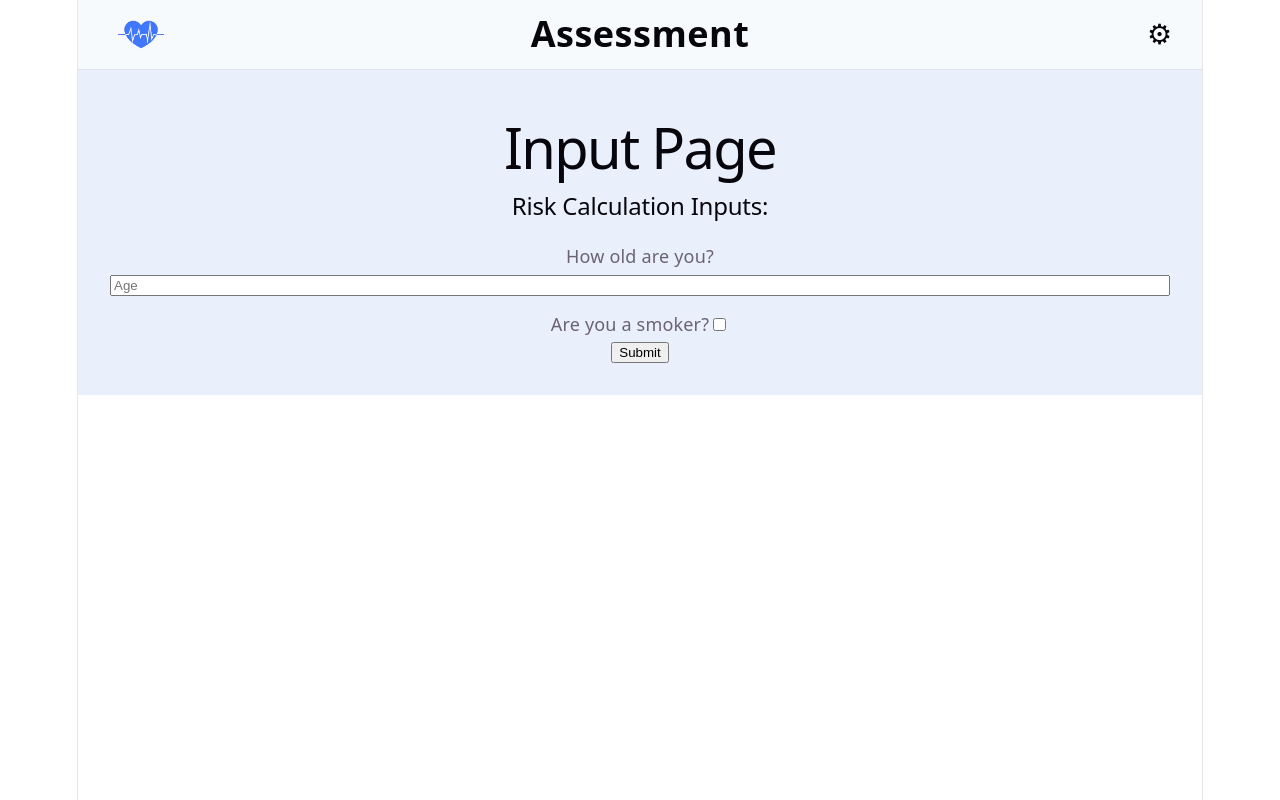
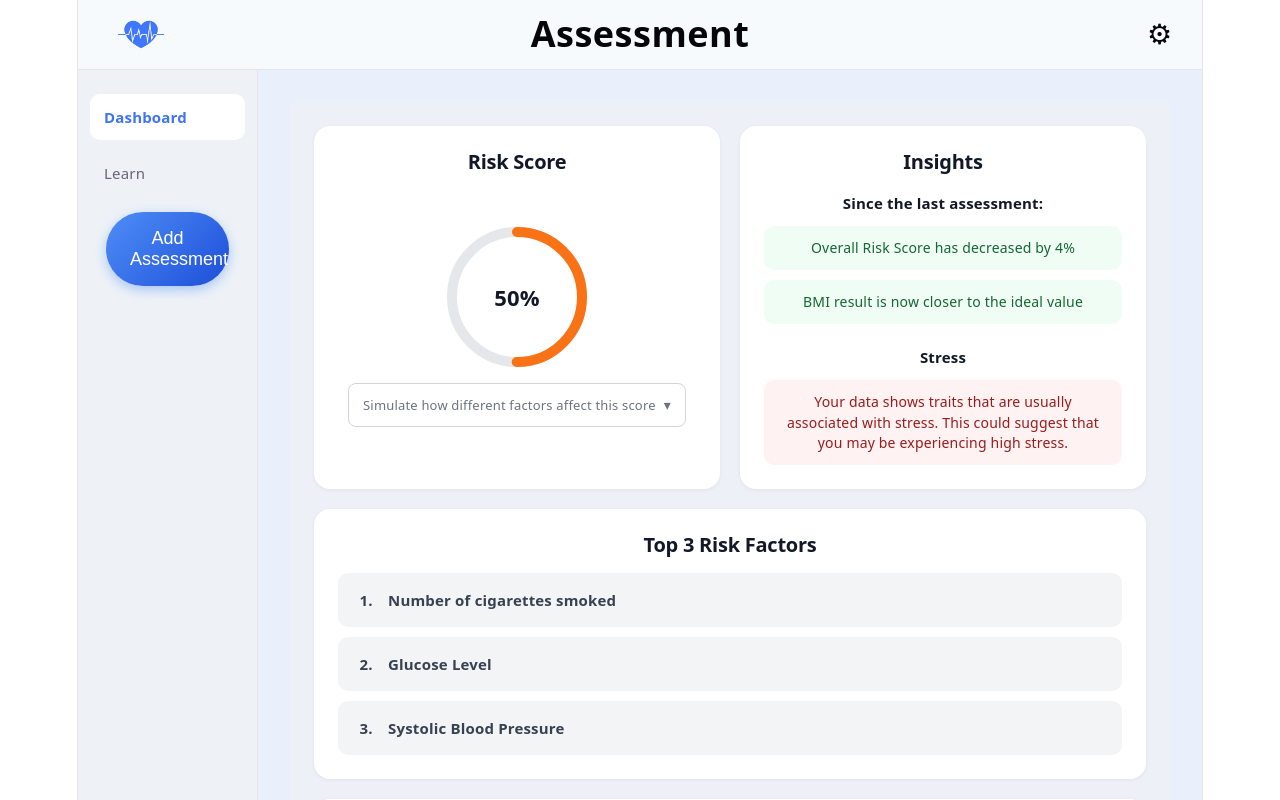
Before and after one commit to RackyDay/ai-cardiometabolic-risk, a React app in the folder frontend/: page / in a window 1280 px wide. Shown: the top 800 px of the page. Built offline with nearby package versions, Linux system fonts and the light colour scheme; the HTML template or start-up script is replaced by a standard one.

Commit message:
Created Dashboard page with hardcoded data.

```diff
--- a/frontend/package.json
+++ b/frontend/package.json
@@ -12,7 +12,8 @@
   "dependencies": {
     "react": "^19.2.5",
     "react-dom": "^19.2.5",
-    "react-router-dom": "^7.15.0"
+    "react-router-dom": "^7.15.0",
+    "recharts": "^2.15.3"
   },
   "devDependencies": {
     "@eslint/js": "^10.0.1",
--- a/frontend/src/App.jsx
+++ b/frontend/src/App.jsx
@@ -9,7 +9,6 @@ import SideNav from "./components/SideNav";
 import useAppLayoutViewModel from "./viewmodels/useAppLayoutViewModel";
 
 function AppLayout() {
-  // Indicator for side navbar visibility
   const { shouldShowSideNav } = useAppLayoutViewModel();
 
   return (
@@ -21,8 +20,8 @@ function AppLayout() {
 
         <main className="app-content">
           <Routes>
-            <Route path="/" element={<InputPage />} />
-            <Route path="/dashboard" element={<DashboardPage />} />
+            <Route path="/" element={<DashboardPage />} />
+            <Route path="/inputs" element={<InputPage />} />
             <Route path="/learn" element={<LearnPage />} />
           </Routes>
         </main>
--- /dev/null
+++ b/frontend/src/components/ActionButton.css
@@ -0,0 +1,17 @@
+.action-button {
+  background: linear-gradient(135deg, #4f8ef7, #1d4ed8);
+  color: white;
+  border: none;
+  border-radius: 50px;
+  padding: 16px 24px;
+  font-size: 18px;
+  font-weight: 500;
+  cursor: pointer;
+  width: 100%;
+  transition: opacity 0.2s;
+  box-shadow: 0 4px 12px rgba(59, 130, 246, 0.4);
+}
+
+.action-button:hover {
+  opacity: 0.9;
+}
--- /dev/null
+++ b/frontend/src/components/ActionButton.jsx
@@ -0,0 +1,19 @@
+import { useNavigate } from "react-router-dom";
+import "./ActionButton.css";
+
+function ActionButton({ label, to, onClick }) {
+  const navigate = useNavigate();
+
+  const handleClick = () => {
+    if (to) navigate(to);
+    if (onClick) onClick();
+  };
+
+  return (
+    <button className="action-button" onClick={handleClick}>
+      {label}
+    </button>
+  );
+}
+
+export default ActionButton;
--- a/frontend/src/components/SideNav.css
+++ b/frontend/src/components/SideNav.css
@@ -31,3 +31,8 @@
   color: #3f73f6;
   font-weight: 600;
 }
+
+.side-nav-footer {
+  margin-top: auto;
+  padding: 16px;
+}
--- a/frontend/src/components/SideNav.jsx
+++ b/frontend/src/components/SideNav.jsx
@@ -1,12 +1,13 @@
 import { NavLink } from "react-router-dom";
 import "./SideNav.css";
+import ActionButton from "./ActionButton";
 
 function SideNav() {
   return (
     <aside className="side-nav">
       <nav className="side-nav-links">
         <NavLink
-          to="/dashboard"
+          to="/"
           className={({ isActive }) =>
             isActive ? "side-nav-link active" : "side-nav-link"
           }
@@ -23,6 +24,10 @@ function SideNav() {
           Learn
         </NavLink>
       </nav>
+
+      <div className="side-nav-footer">
+        <ActionButton label="Add Assessment" to="/inputs" />
+      </div>
     </aside>
   );
 }
--- a/frontend/src/pages/dashboard.jsx
+++ b/frontend/src/pages/dashboard.jsx
@@ -1,14 +1,180 @@
 import { useContext } from "react";
 import { RiskContext } from "./RiskContext";
+import {
+  LineChart,
+  Line,
+  XAxis,
+  YAxis,
+  Tooltip,
+  ResponsiveContainer,
+  CartesianGrid,
+} from "recharts";
+import "../styles/dashboard.css";
 
-function DashboardPage() {
+// --- Hardcoded data (replace with real data later) ---
+const TOP_RISK_FACTORS = [
+  "Number of cigarettes smoked",
+  "Glucose Level",
+  "Systolic Blood Pressure",
+];
 
-  const {riskInputs, riskScore, setRiskScore} = useContext(RiskContext)
+const INSIGHTS = [
+  "Overall Risk Score has decreased by 4%",
+  "BMI result is now closer to the ideal value",
+];
+
+const TREND_DATA = [
+  { year: 1, risk: 35 },
+  { year: 2, risk: 92 },
+  { year: 3, risk: 80 },
+  { year: 4, risk: 95 },
+  { year: 5, risk: 40 },
+  { year: 6, risk: 78 },
+  { year: 7, risk: 60 },
+  { year: 8, risk: 8 },
+  { year: 9, risk: 42 },
+  { year: 10, risk: 68 },
+];
+
+// --- Circular Risk Gauge ---
+function RiskGauge({ score }) {
+  const radius = 70;
+  const stroke = 10;
+  const normalizedRadius = radius - stroke / 2;
+  const circumference = 2 * Math.PI * normalizedRadius;
+  const progress = (score / 100) * circumference;
 
   return (
-    <div>
-      <h1>Dashboard</h1>
-      <p>Risk Score: {riskScore}</p>
+    <div className="gauge-wrapper">
+      <svg width={radius * 2} height={radius * 2} className="gauge-svg">
+        <circle
+          cx={radius}
+          cy={radius}
+          r={normalizedRadius}
+          fill="none"
+          stroke="#e5e7eb"
+          strokeWidth={stroke}
+        />
+        <circle
+          cx={radius}
+          cy={radius}
+          r={normalizedRadius}
+          fill="none"
+          stroke="#f97316"
+          strokeWidth={stroke}
+          strokeDasharray={`${progress} ${circumference}`}
+          strokeLinecap="round"
+        />
+        <text
+          x={radius}
+          y={radius}
+          textAnchor="middle"
+          dominantBaseline="central"
+          className="gauge-text"
+        >
+          {score}%
+        </text>
+      </svg>
+
+      <div className="simulate-dropdown">
+        <span>Simulate how different factors affect this score</span>
+        <span className="dropdown-arrow">▾</span>
+      </div>
+    </div>
+  );
+}
+
+// --- Main Dashboard Component ---
+function DashboardPage() {
+  const { riskScore } = useContext(RiskContext);
+  const displayScore = riskScore ?? 50;
+
+  return (
+    <div className="dashboard-page">
+      {/* Top row: Risk Score + Insights */}
+      <div className="top-row">
+        {/* Risk Score Card */}
+        <div className="card risk-score-card">
+          <h2 className="card-title">Risk Score</h2>
+          <div className="gauge-center">
+            <RiskGauge score={displayScore} />
+          </div>
+        </div>
+
+        {/* Insights Card */}
+        <div className="card insights-card">
+          <h2 className="card-title">Insights</h2>
+
+          <p className="insight-subheading">Since the last assessment:</p>
+          <div className="insight-list">
+            {INSIGHTS.map((text, i) => (
+              <div key={i} className="insight-item insight-green">
+                {text}
+              </div>
+            ))}
+          </div>
+
+          <p className="insight-subheading stress-heading">Stress</p>
+          <div className="insight-item insight-red">
+            Your data shows traits that are usually associated with stress. This
+            could suggest that you may be experiencing high stress.
+          </div>
+        </div>
+      </div>
+
+      {/* Risk Factors Card */}
+      <div className="card risk-factors-card">
+        <h2 className="card-title">Top 3 Risk Factors</h2>
+        <div className="risk-factor-list">
+          {TOP_RISK_FACTORS.map((factor, i) => (
+            <div key={i} className="risk-factor-row">
+              <span className="risk-factor-number">{i + 1}.</span>
+              <span className="risk-factor-label">{factor}</span>
+            </div>
+          ))}
+        </div>
+      </div>
+
+      {/* Trend Chart Card */}
+      <div className="card trend-card">
+        <h2 className="card-title">10-year Cardiovascular Health Trend</h2>
+        <ResponsiveContainer width="100%" height={260}>
+          <LineChart
+            data={TREND_DATA}
+            margin={{ top: 10, right: 20, left: 0, bottom: 10 }}
+          >
+            <CartesianGrid strokeDasharray="3 3" stroke="#e5e7eb" vertical={true} />
+            <XAxis
+              dataKey="year"
+              label={{ value: "Year", position: "insideBottom", offset: -4, fontSize: 13, fill: "#6b7280" }}
+              tick={{ fontSize: 12, fill: "#6b7280" }}
+              tickLine={false}
+              axisLine={false}
+            />
+            <YAxis
+              domain={[0, 100]}
+              ticks={[0, 25, 50, 75, 100]}
+              label={{ value: "Risk score", angle: -90, position: "insideLeft", offset: 10, fontSize: 13, fill: "#6b7280" }}
+              tick={{ fontSize: 12, fill: "#6b7280" }}
+              tickLine={false}
+              axisLine={false}
+            />
+            <Tooltip
+              contentStyle={{ borderRadius: 8, border: "1px solid #e5e7eb", fontSize: 13 }}
+              formatter={(value) => [`${value}`, "Risk Score"]}
+              labelFormatter={(label) => `Year ${label}`}
+            />
+            <Line
+              type="monotone"
+              dataKey="risk"
+              stroke="#3b82f6"
+              strokeWidth={2.5}
+              dot={{ r: 4, fill: "#3b82f6", strokeWidth: 0 }}
+              activeDot={{ r: 6 }}
+            />
+          </LineChart>
+        </ResponsiveContainer>
+      </div>
     </div>
   );
 }
--- /dev/null
+++ b/frontend/src/styles/dashboard.css
@@ -0,0 +1,177 @@
+/* ===== Dashboard Page Layout ===== */
+.dashboard-page {
+  display: flex;
+  flex-direction: column;
+  gap: 20px;
+  padding: 24px;
+  background-color: #eef0f7;
+  min-height: 100%;
+  box-sizing: border-box;
+}
+
+/* ===== Card Base ===== */
+.card {
+  background: #ffffff;
+  border-radius: 16px;
+  padding: 24px;
+  box-shadow: 0 1px 4px rgba(0, 0, 0, 0.06);
+}
+
+.card-title {
+  font-size: 20px;
+  font-weight: 600;
+  color: #111827;
+  margin: 0 0 16px 0;
+}
+
+/* ===== Top Row ===== */
+.top-row {
+  display: grid;
+  grid-template-columns: 1fr 1fr;
+  gap: 20px;
+}
+
+/* ===== Risk Score Card ===== */
+.risk-score-card {
+  display: flex;
+  flex-direction: column;
+}
+
+.gauge-center {
+  display: flex;
+  justify-content: center;
+  align-items: center;
+  flex: 1;
+  padding: 8px 0;
+}
+
+/* ===== Gauge SVG ===== */
+.gauge-wrapper {
+  display: flex;
+  flex-direction: column;
+  align-items: center;
+  gap: 16px;
+}
+
+.gauge-svg {
+  transform: rotate(-90deg);
+  overflow: visible;
+}
+
+.gauge-text {
+  transform: rotate(90deg);
+  transform-box: fill-box;
+  transform-origin: center;
+  font-size: 22px;
+  font-weight: 700;
+  fill: #111827;
+  font-family: inherit;
+}
+
+.simulate-dropdown {
+  display: flex;
+  align-items: center;
+  gap: 8px;
+  border: 1px solid #d1d5db;
+  border-radius: 8px;
+  padding: 8px 14px;
+  cursor: pointer;
+  font-size: 13px;
+  color: #6b7280;
+  background: #fff;
+  transition: background 0.15s;
+}
+
+.simulate-dropdown:hover {
+  background: #f9fafb;
+}
+
+.dropdown-arrow {
+  font-size: 14px;
+}
+
+/* ===== Insights Card ===== */
+.insights-card {
+  display: flex;
+  flex-direction: column;
+}
+
+.insight-subheading {
+  font-size: 15px;
+  font-weight: 700;
+  color: #111827;
+  margin: 0 0 10px 0;
+}
+
+.stress-heading {
+  margin-top: 20px;
+}
+
+.insight-list {
+  display: flex;
+  flex-direction: column;
+  gap: 10px;
+}
+
+.insight-item {
+  border-radius: 10px;
+  padding: 12px 14px;
+  font-size: 14px;
+  font-weight: 500;
+  line-height: 1.45;
+}
+
+.insight-green {
+  background-color: #f0fdf4;
+  color: #166534;
+}
+
+.insight-red {
+  background-color: #fef2f2;
+  color: #991b1b;
+}
+
+/* ===== Risk Factors Card ===== */
+.risk-factors-card {
+  /* full width naturally */
+}
+
+.risk-factor-list {
+  display: flex;
+  flex-direction: column;
+  gap: 10px;
+}
+
+.risk-factor-row {
+  display: flex;
+  align-items: center;
+  gap: 12px;
+  background: #f3f4f6;
+  border-radius: 10px;
+  padding: 14px 18px;
+}
+
+.risk-factor-number {
+  font-weight: 700;
+  color: #374151;
+  font-size: 15px;
+  min-width: 20px;
+}
+
+.risk-factor-label {
+  font-weight: 600;
+  color: #374151;
+  font-size: 15px;
+}
+
+/* ===== Trend Chart Card ===== */
+.trend-card {
+  /* full width naturally */
+}
+
+/* ===== Responsive ===== */
+@media (max-width: 768px) {
+  .top-row {
+    grid-template-columns: 1fr;
+  }
+}
--- a/frontend/src/viewmodels/useAppLayoutViewModel.js
+++ b/frontend/src/viewmodels/useAppLayoutViewModel.js
@@ -4,7 +4,7 @@ import { useLocation } from "react-router-dom";
 function useAppLayoutViewModel() {
   const location = useLocation();
 
-  const pagesWithoutSideNav = ["/"];
+  const pagesWithoutSideNav = [];
   const shouldShowSideNav = !pagesWithoutSideNav.includes(location.pathname);
 
   return {
```
Also changed, not shown: 1 other file (tests, documents, lock files or other folders).
